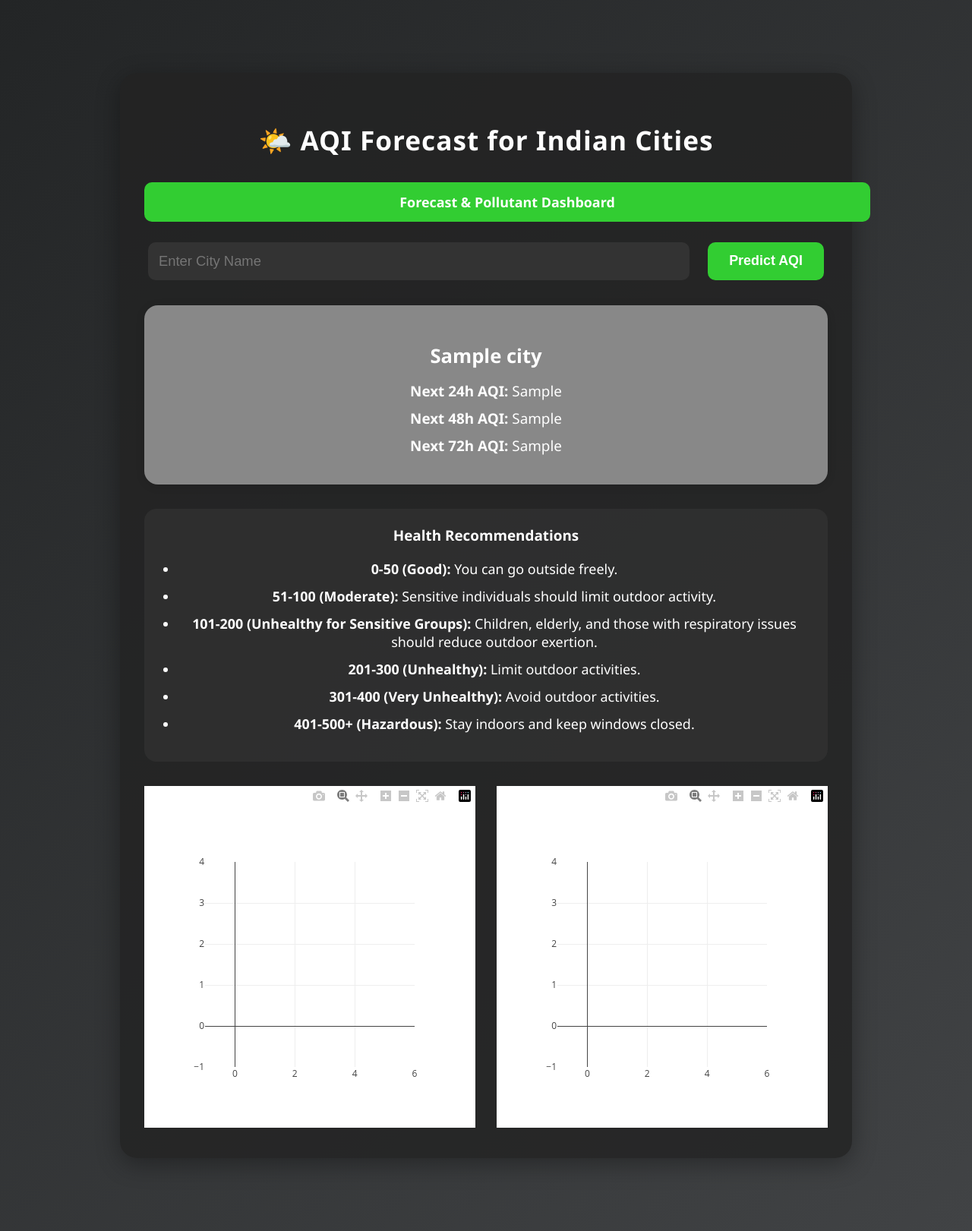
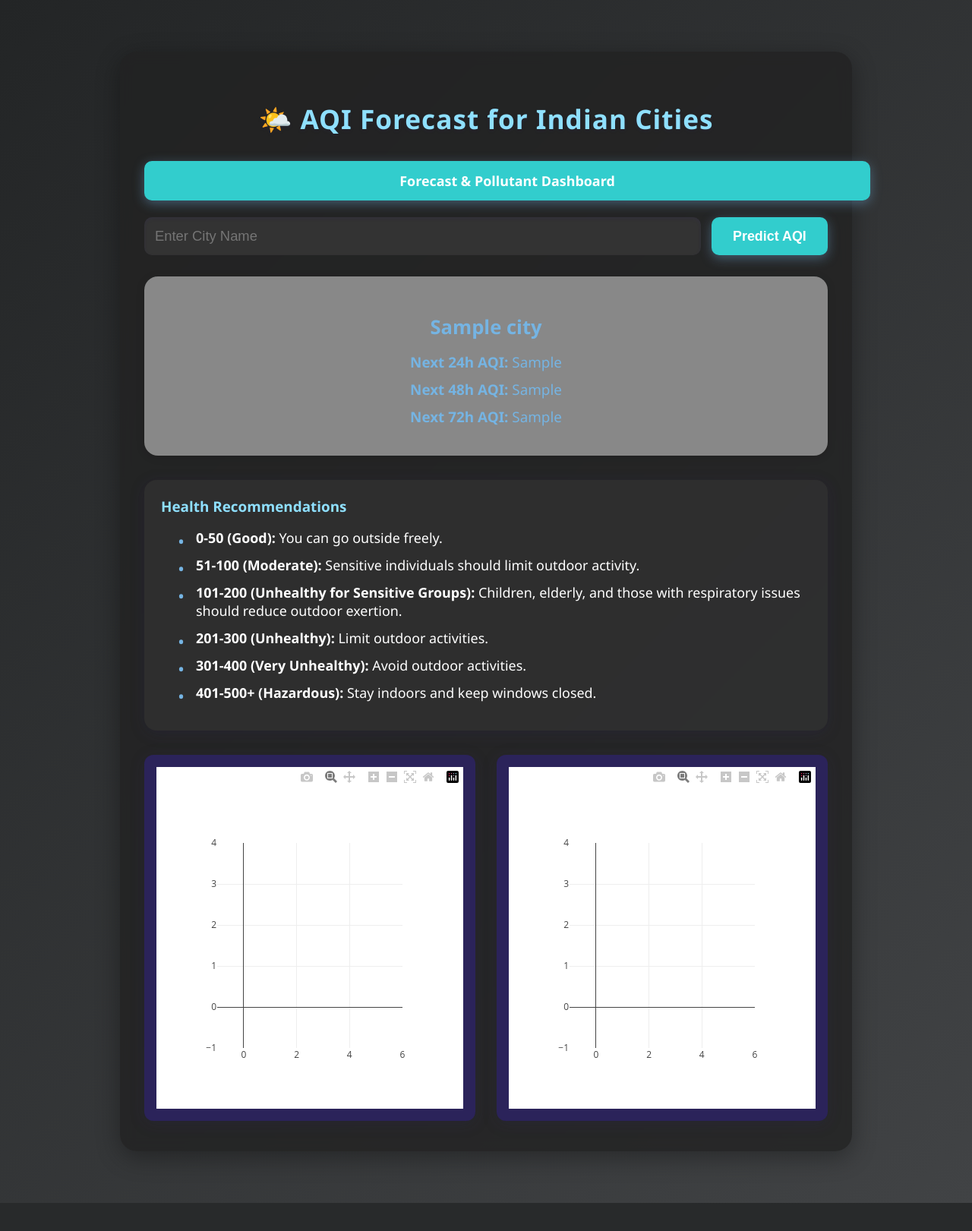
Before and after one commit to acz-bot/aqi_ml_model, a Flask app: template templates/index.html in a window 1280 px wide. Shown: the whole page at 76% size. After the commit the page ends 1584 px from the top, so only its background shows below. Run offline with Flask 3, Linux system fonts and the light colour scheme; the template is opened without the code that fills it: most values are stand-ins (such as "Sample title", 1, 10 or a date in 2020); parts of the project's set-up code (start-up, migrations or seed data) failed here and were passed over; some libraries are stand-ins or nearby versions.

Commit message:
amey commit

```diff
--- a/static/style.css
+++ b/static/style.css
@@ -1,45 +1,249 @@
 body {
-  background-color: #0b132b;
-  color: #ffffff;
-  font-family: 'Segoe UI', sans-serif;
-  text-align: center;
-  padding: 40px;
+  background: linear-gradient(135deg, #2B235A 0%, #31255A 100%);
+  color: #8FE0FF;
+  font-family: 'Inter', 'Segoe UI', Arial, sans-serif;
+  margin: 0;
+  padding: 20px;
+  min-height: 100vh;
+  overflow-x: hidden;
 }
 
-input, button {
-  padding: 10px;
-  font-size: 16px;
-  border-radius: 8px;
-  border: none;
-  margin: 5px;
+.container {
+  max-width: 1000px;
+  margin: 40px auto;
+  padding: 32px;
+  background: rgba(84, 65, 109, 0.95);
+  border-radius: 16px;
+  box-shadow: 0 10px 40px rgba(43, 35, 90, 0.3);
+  backdrop-filter: blur(8px);
+  transition: transform 0.4s cubic-bezier(0.4, 0, 0.2, 1);
+  will-change: transform;
 }
 
-button {
-  background-color: #2ec4b6;
-  color: white;
-  cursor: pointer;
+.container:hover {
+  transform: translateY(-5px);
 }
 
-button:hover {
-  background-color: #1c7c74;
+h1 {
+  text-align: center;
+  font-size: 2.5rem;
+  font-weight: 700;
+  margin-bottom: 40px;
+  color: #8FE0FF;
+  text-shadow: 0 2px 4px rgba(43, 35, 90, 0.2);
+  animation: fadeIn 1.2s cubic-bezier(0.4, 0, 0.2, 1) forwards;
+}
+
+form {
+  display: flex;
+  gap: 16px;
+  justify-content: center;
+  margin-bottom: 32px;
+  flex-wrap: wrap;
+  animation: slideIn 0.8s cubic-bezier(0.4, 0, 0.2, 1) 0.2s forwards;
+  opacity: 0;
+}
+
+input[type="text"] {
+  flex: 1;
+  min-width: 200px;
+  padding: 16px;
+  border-radius: 12px;
+  border: none;
+  background: #54416D;
+  color: #8FE0FF;
+  font-size: 1.1rem;
+  transition: all 0.4s cubic-bezier(0.4, 0, 0.2, 1);
+  box-shadow: inset 0 2px 4px rgba(43, 35, 90, 0.2);
+  will-change: box-shadow, background;
+}
+
+input[type="text"]:focus {
+  outline: none;
+  box-shadow: 0 0 8px rgba(143, 224, 255, 0.5);
+  background: #31255A;
+}
+
+button, .dashboard-btn, .back-btn {
+  padding: 16px 32px;
+  border-radius: 12px;
+  border: none;
+  background: #FFFFFF;
+  color: #2B235A;
+  font-size: 1.1rem;
+  font-weight: 600;
+  cursor: pointer;
+  transition: all 0.4s cubic-bezier(0.4, 0, 0.2, 1);
+  box-shadow: 0 4px 15px rgba(117, 180, 227, 0.4);
+  text-decoration: none;
+  display: inline-block;
+  will-change: transform, box-shadow, background;
+  animation: slideIn 0.8s cubic-bezier(0.4, 0, 0.2, 1) 0.4s forwards;
+  opacity: 0;
+}
+
+button:hover, .dashboard-btn:hover, .back-btn:hover {
+  background: #D3D3D3;
+  transform: translateY(-3px);
+  box-shadow: 0 8px 25px rgba(143, 224, 255, 0.6);
+}
+
+button:active, .dashboard-btn:active, .back-btn:active {
+  transform: translateY(0);
+  box-shadow: 0 3px 10px rgba(117, 180, 227, 0.3);
+}
+
+.dashboard-btn, .back-btn {
+  display: block;
+  width: fit-content;
+  margin: 0 auto 24px;
+  text-align: center;
 }
 
 .result-card {
-  margin-top: 20px;
-  padding: 20px;
-  border-radius: 15px;
-  color: white;
+  margin: 32px 0;
+  padding: 24px;
+  border-radius: 16px;
+  background: linear-gradient(135deg, #54416D, #2B235A);
+  box-shadow: 0 4px 20px rgba(43, 35, 90, 0.2);
+  text-align: center;
+  animation: slideIn 1s cubic-bezier(0.4, 0, 0.2, 1) 0.6s forwards;
+  opacity: 0;
+  will-change: transform, opacity;
+}
+
+.result-card h2 {
+  font-size: 1.8rem;
+  margin-bottom: 16px;
+  color: #75B4E3; /* Changed to soft blue for AQI city name */
+}
+
+.result-card p {
+  font-size: 1.2rem;
+  margin: 8px 0;
+  color: #75B4E3; /* Changed to soft blue for AQI values and message */
+}
+
+.error-message {
+  background: linear-gradient(45deg, #54416D, #2B235A);
+  color: #8FE0FF;
+  padding: 16px;
+  border-radius: 12px;
+  margin-bottom: 24px;
+  text-align: center;
+  font-size: 1.1rem;
+  box-shadow: 0 4px 15px rgba(43, 35, 90, 0.4);
+  animation: fadeIn 1s cubic-bezier(0.4, 0, 0.2, 1) 0.8s forwards;
+  opacity: 0;
+  will-change: opacity;
+}
+
+.health-alerts {
+  margin-top: 32px;
+  background: rgba(49, 37, 90, 0.9);
+  border-radius: 16px;
+  padding: 24px;
+  box-shadow: 0 4px 20px rgba(43, 35, 90, 0.2);
+  animation: slideIn 1.2s cubic-bezier(0.4, 0, 0.2, 1) 1s forwards;
+  opacity: 0;
+  will-change: transform, opacity;
+}
+
+.health-alerts h3 {
+  font-size: 1.4rem;
+  margin-bottom: 16px;
+  color: #8FE0FF;
+}
+
+.health-alerts ul {
+  padding-left: 24px;
+  list-style: none;
+}
+
+.health-alerts li {
+  font-size: 1.1rem;
+  margin-bottom: 12px;
+  position: relative;
+  padding-left: 24px;
+}
+
+.health-alerts li:before {
+  content: "•";
+  position: absolute;
+  left: 0;
+  color: #75B4E3;
+  font-size: 1.5rem;
 }
 
 .charts {
-  margin-top: 30px;
+  display: flex;
+  gap: 32px;
+  flex-wrap: wrap;
+  margin-top: 40px;
 }
 
-.error-message {
-    background-color: #ff4d4d;
-    color: white;
-    padding: 15px;
-    margin-top: 20px;
-    border-radius: 8px;
-    border: 1px solid #ff0000;
+#aqiChart, #pollutantChart, #aqiForecast, #pollutantPie {
+  flex: 1;
+  min-width: 300px;
+  background: #2B235A;
+  border-radius: 12px;
+  padding: 16px;
+  box-shadow: 0 4px 20px rgba(43, 35, 90, 0.2);
+  transition: transform 0.5s cubic-bezier(0.4, 0, 0.2, 1);
+  will-change: transform;
+  animation: slideIn 1.4s cubic-bezier(0.4, 0, 0.2, 1) 1.2s forwards;
+  opacity: 0;
 }
+
+#aqiChart:hover, #pollutantChart:hover, #aqiForecast:hover, #pollutantPie:hover {
+  transform: scale(1.03);
+}
+
+@keyframes fadeIn {
+  from { opacity: 0; }
+  to { opacity: 1; }
+}
+
+@keyframes slideIn {
+  from { transform: translateY(30px); opacity: 0; }
+  to { transform: translateY(0); opacity: 1; }
+}
+
+@media (max-width: 900px) {
+  .container {
+    padding: 24px 16px;
+    margin: 20px;
+  }
+
+  h1 {
+    font-size: 2rem;
+  }
+
+  .charts {
+    flex-direction: column;
+    gap: 24px;
+  }
+
+  input[type="text"] {
+    min-width: 100%;
+  }
+
+  button, .dashboard-btn, .back-btn {
+    width: 100%;
+    text-align: center;
+  }
+}
+
+@media (max-width: 600px) {
+  h1 {
+    font-size: 1.8rem;
+  }
+
+  .result-card h2 {
+    font-size: 1.5rem;
+  }
+
+  .result-card p {
+    font-size: 1rem;
+  }
+}
--- a/templates/index.html
+++ b/templates/index.html
@@ -49,7 +49,7 @@
         padding: 14px 28px;
         border-radius: 10px;
         border: none;
-        background: #32cd32;
+        background: #32cdcdff;
         color: #fff;
         font-weight: bold;
         cursor: pointer;
@@ -58,7 +58,7 @@
       }
       button:hover,
       .dashboard-btn:hover {
-        background: #228b22;
+        background: #22358bff;
       }
       .dashboard-btn {
         display: block;
```
Also changed, not shown: templates/forecast_dashboard.html (+4 -4 lines).
